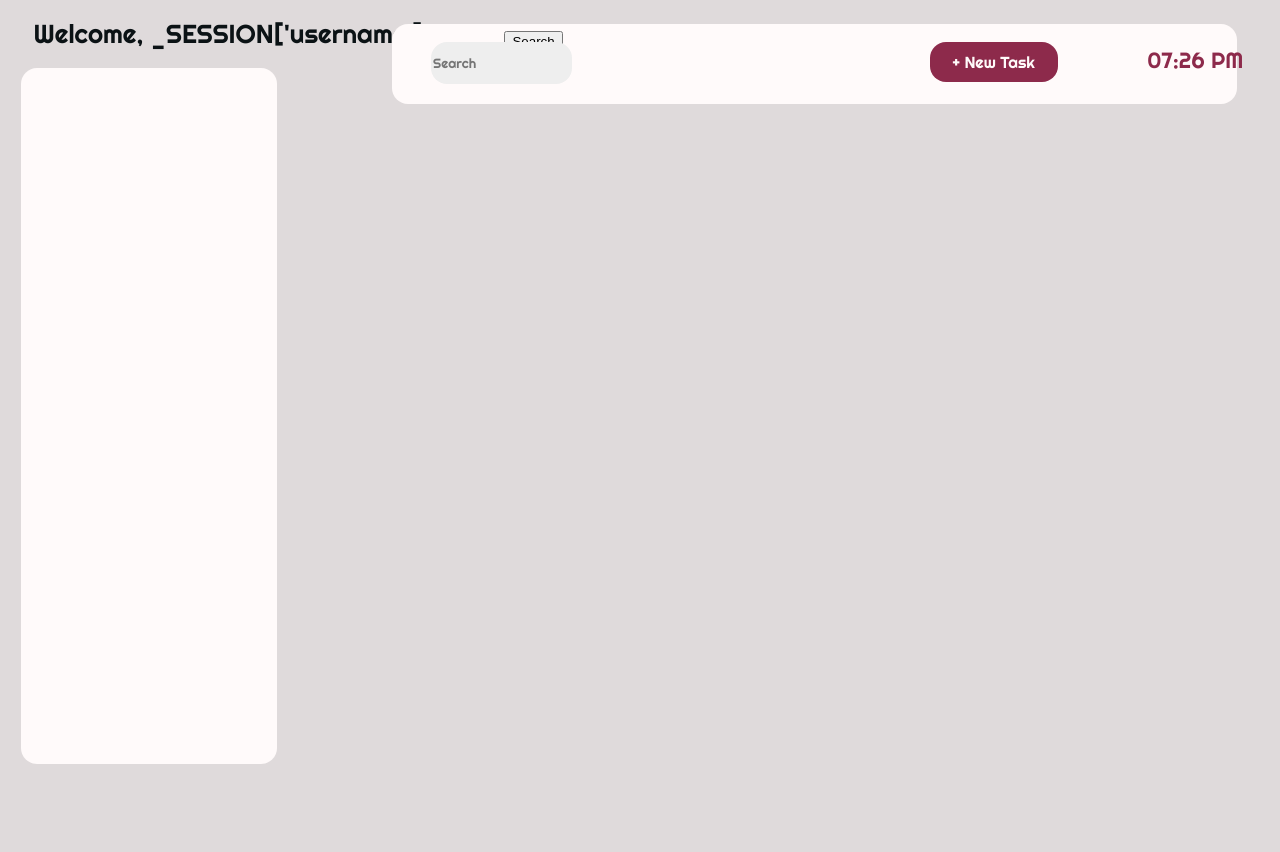
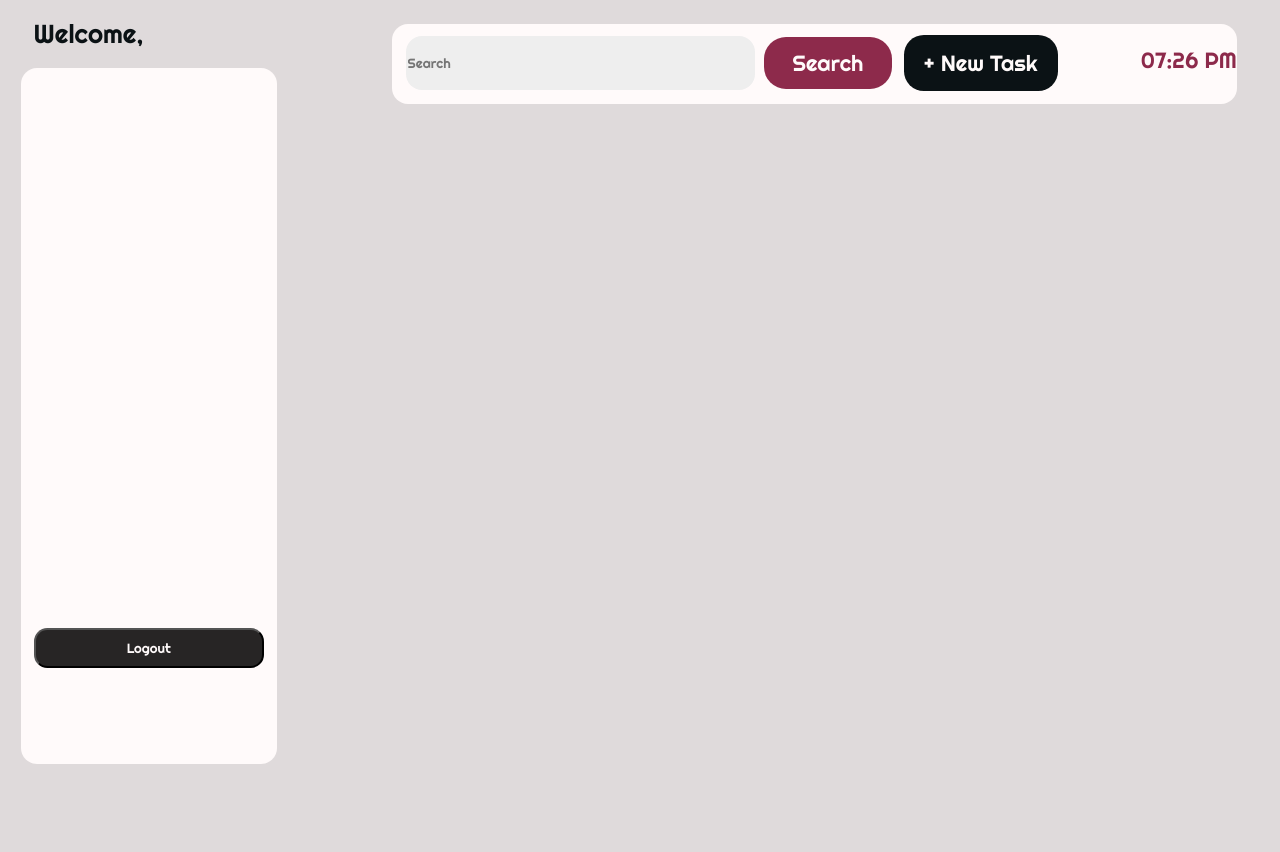
Before and after one commit to VengeTH/TMS-by-MuseoAR, a PHP site: page /main/dashboard.php in a window 1280 px wide. Run offline with PHP 8.4, Linux system fonts and the light colour scheme; some web fonts are replaced.

Commit message:
added the logo and fixed some layouts. also, fixed the bug where it cannot show the wrong credentials. updates code here

```diff
--- a/css/dashboard.css
+++ b/css/dashboard.css
@@ -1,4 +1,7 @@
 @import url('https://fonts.googleapis.com/css2?family=Just+Me+Again+Down+Here&family=Kablammo&family=Righteous&display=swap');
+a{
+    text-decoration: none;
+}
 html{
     overflow-y: hidden;
 }
@@ -22,6 +25,27 @@ body{
     height: 87vh;
     width: 20vw;
     border-radius: 1em;
+}
+.logoutCont{
+    position: relative;
+    top: 70vh;
+    left: 1vw;
+    width: fit-content;
+    cursor: pointer;
+}
+.logoutButton{
+    display: flex;
+    background-color: #272525;
+    color: #fffafa;
+    width: 18vw;
+    height: 5vh;
+    border-radius: 1em;
+    text-align: center;
+    align-items: center;
+    justify-content: center;
+    font-family: "Righteous", sans-serif;
+    cursor: pointer;
+    pointer-events: auto;
 }
 .upperTab{
     background-color: #fffafa;
@@ -50,30 +74,50 @@ body{
 .searchInput{
     position: relative;
     background-color: #eeeeee;
-    top: 7.3vh;
+    top: 6.5vh;
+    width: 27vw;
     left: -2.5vw;
-    height: 5vh;
+    height: 6.5vh;
     border: 0px;
     border-radius: 1.2em;
     font-family: "Righteous", sans-serif;
 }
+.searchButton{
+    position: relative;
+    top: -0.1vh;
+    left: 23vw;
+    width: 10vw;
+    height: 6.5vh;
+    background-color: #8d2a4b;
+    color: #fffafa;
+    border-radius: 1em;
+    border: 0px;
+    font-family: "Righteous", sans-serif;
+    cursor: pointer;
+    pointer-events: auto;
+    box-shadow: 3px #0b1215;
+    font-size: 22px;
+}
 .newTaskButton{
     position: relative;
     display: flex;
-    background-color: #8d2a4b;
+    background-color: #0b1215;
     color: #fffafa;
-    border-radius: 1em;
-    width: 10vw;
-    height: 5vh;
-    top: -2.7vh;
-    left: 42vw;
+    border-radius: .9em;
+    width: 12vw;
+    height: 7vh;
+    top: -3.6vh;
+    left: 40vw;
     justify-content: center;
     align-items: center;
+    cursor: pointer;
+    pointer-events: auto;
+    font-size: 22px;
 }
 .time{
     position: relative;
-    top: -10vh;
-    left: 59vw;
+    top: -12vh;
+    left: 58.5vw;
     height: fit-content;
     width: fit-content;
     color: #8d2a4b;
--- a/main/dashboard.php
+++ b/main/dashboard.php
@@ -5,13 +5,27 @@
     <meta name="viewport" content="width=device-width, initial-scale=1.0">
     <title>Task Management by MuseoAR</title>
     <link rel="stylesheet" href="../css/dashboard.css">
+    <link rel="icon" href="../img/logo.png" type="image/x-icon">
 </head>
 <body>
     <?php
-        echo "<h1 class='welcome'>Welcome, _SESSION['username']</h1>"
+        echo "<h1 class='welcome'>Welcome, " . `_SESSION['firstName']` . "</h1>";
     ?>
     <div class="underWelcome">
-
+        <div class="logoutCont">
+        <form action="" method="post">
+            <button type="submit" class="logoutButton">Logout</div>
+        </form>
+            <?php
+            if ($_SERVER['REQUEST_METHOD'] == 'POST') {
+            session_start();
+            session_unset();
+            session_destroy();
+            header("Location: index.php");
+            exit();
+            }
+            ?>
+    </div>
     </div>
     <div class="upperTab">
         <div class="searchBar">
```
Also changed, not shown: css/index.css (+8 -4 lines), main/index.php (+4 -21 lines), img/logo.png (added).
